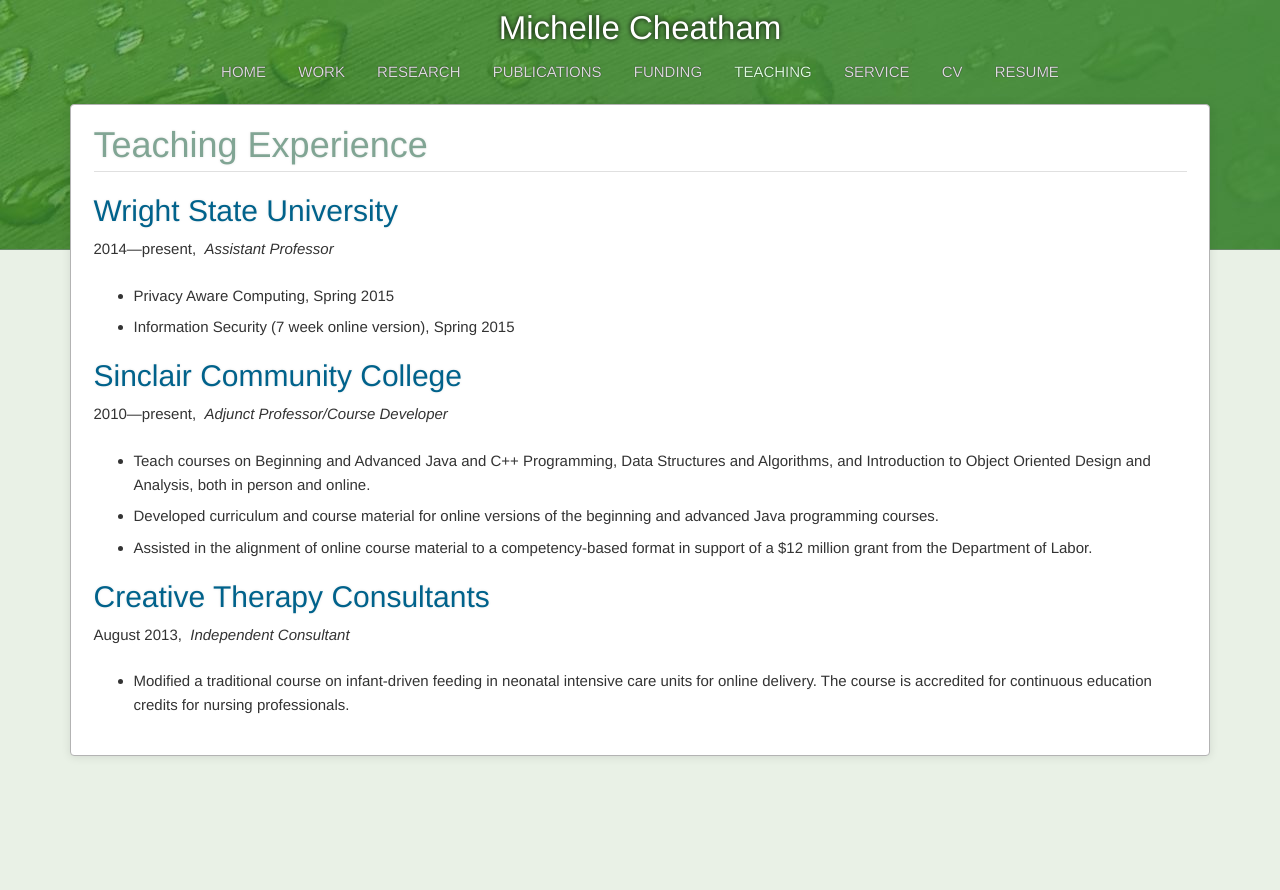
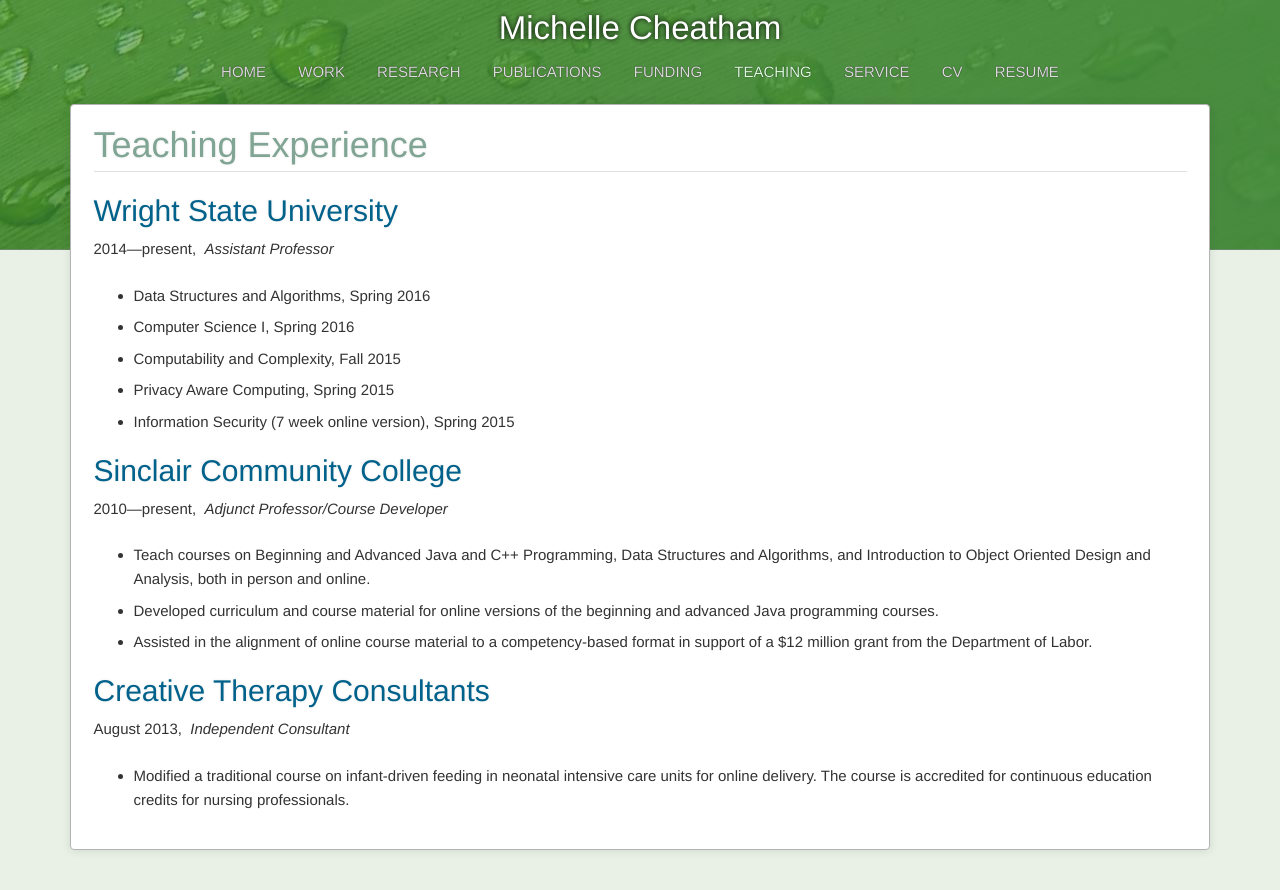
Before and after one commit to mcheatham/mcheatham.github.io, a Jekyll site: the page built from teaching.md, in a window 1280 px wide. Shown: the top 890 px of the page. Built offline with Jekyll 4.4.1, drawn with Linux system fonts in a browser that asks for light colours; Markdown is read by kramdown in place of the engine named in the settings.

Commit message:
Added Fall 2015 and Spring 2016 teaching

```diff
--- a/_data/teaching.yaml
+++ b/_data/teaching.yaml
@@ -4,6 +4,9 @@
   end-date: present
   id: wsu
   details:
+    - Data Structures and Algorithms, Spring 2016
+    - Computer Science I, Spring 2016
+    - Computability and Complexity, Fall 2015
     - Privacy Aware Computing, Spring 2015
     - Information Security (7 week online version), Spring 2015
 
```
